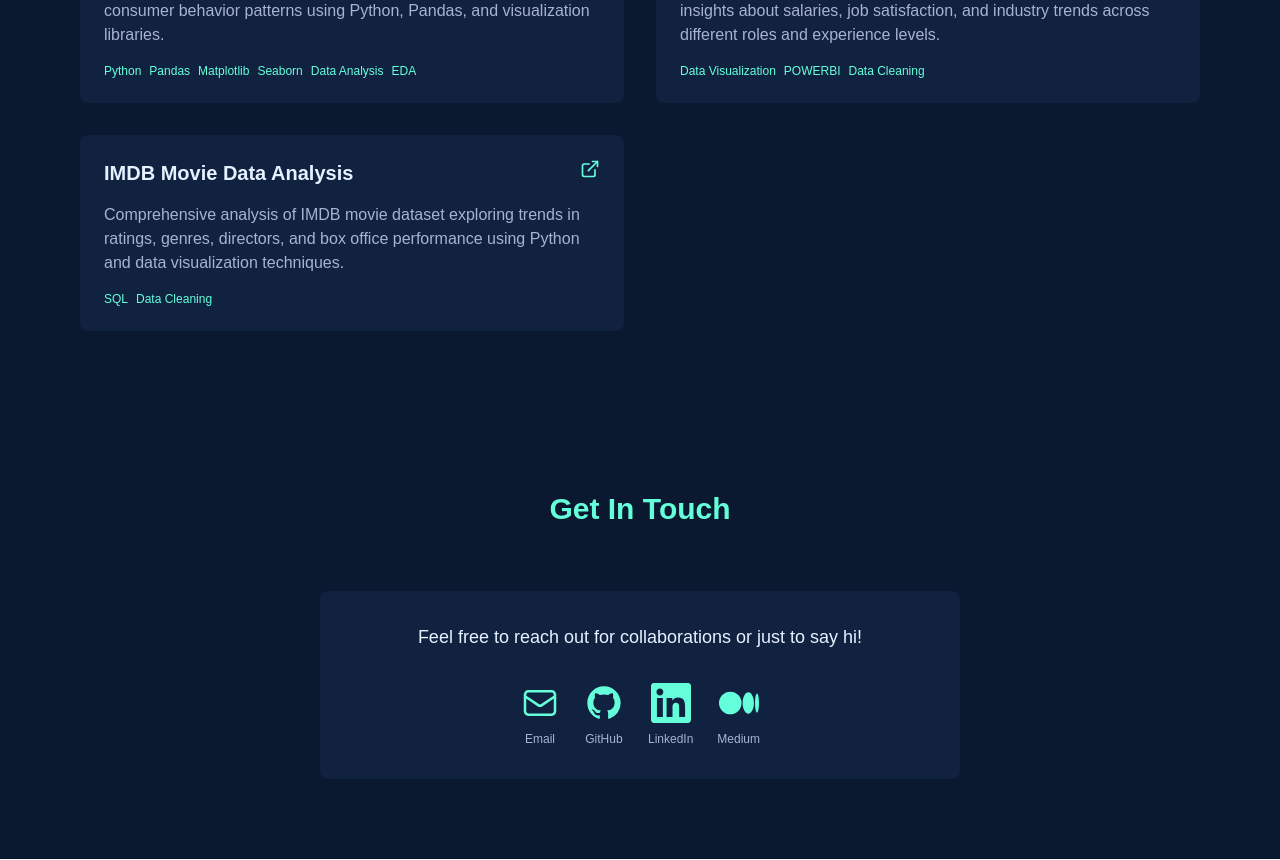
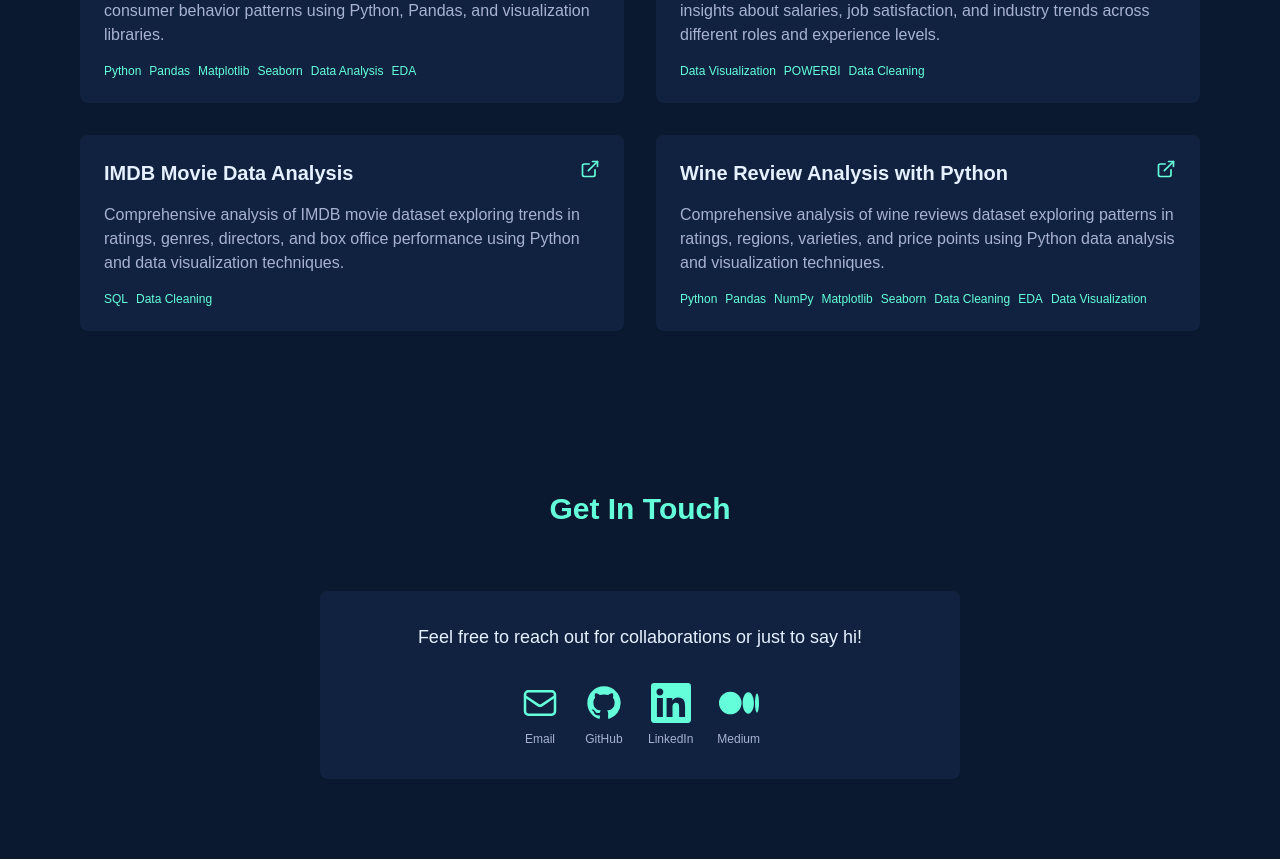
Before and after one commit to MazeedahOloko/my-portfolio, a Next.js app: page / in a window 1280 px wide. Shown: the part 1960-2820 px from the top of the page. Built offline with nearby package versions, Linux system fonts and the light colour scheme.

Commit message:
Python New Projects Added

```diff
--- a/src/data/projects.js
+++ b/src/data/projects.js
@@ -33,5 +33,13 @@ export const projects = [
   github: "https://github.com/MazeedahOloko/IMDB-DATA-ANALYSIS", // Add direct GitHub link
   image: "/images/imdb-analysis.jpg" // Optional: add screenshot
 },
+{
+  title: "Wine Review Analysis with Python",
+  description: "Comprehensive analysis of wine reviews dataset exploring patterns in ratings, regions, varieties, and price points using Python data analysis and visualization techniques.",
+  link: "https://github.com/MazeedahOloko/WineReview-Analysis-Using-Python",
+  tech: ["Python", "Pandas", "NumPy", "Matplotlib", "Seaborn", "Data Cleaning", "EDA", "Data Visualization"],
+  github: "https://github.com/MazeedahOloko/WineReview-Analysis-Using-Python",
+  image: "/images/wine-analysis.jpg" // Optional: add screenshot
+},
   // Add new projects below this line when needed
 ];
```
